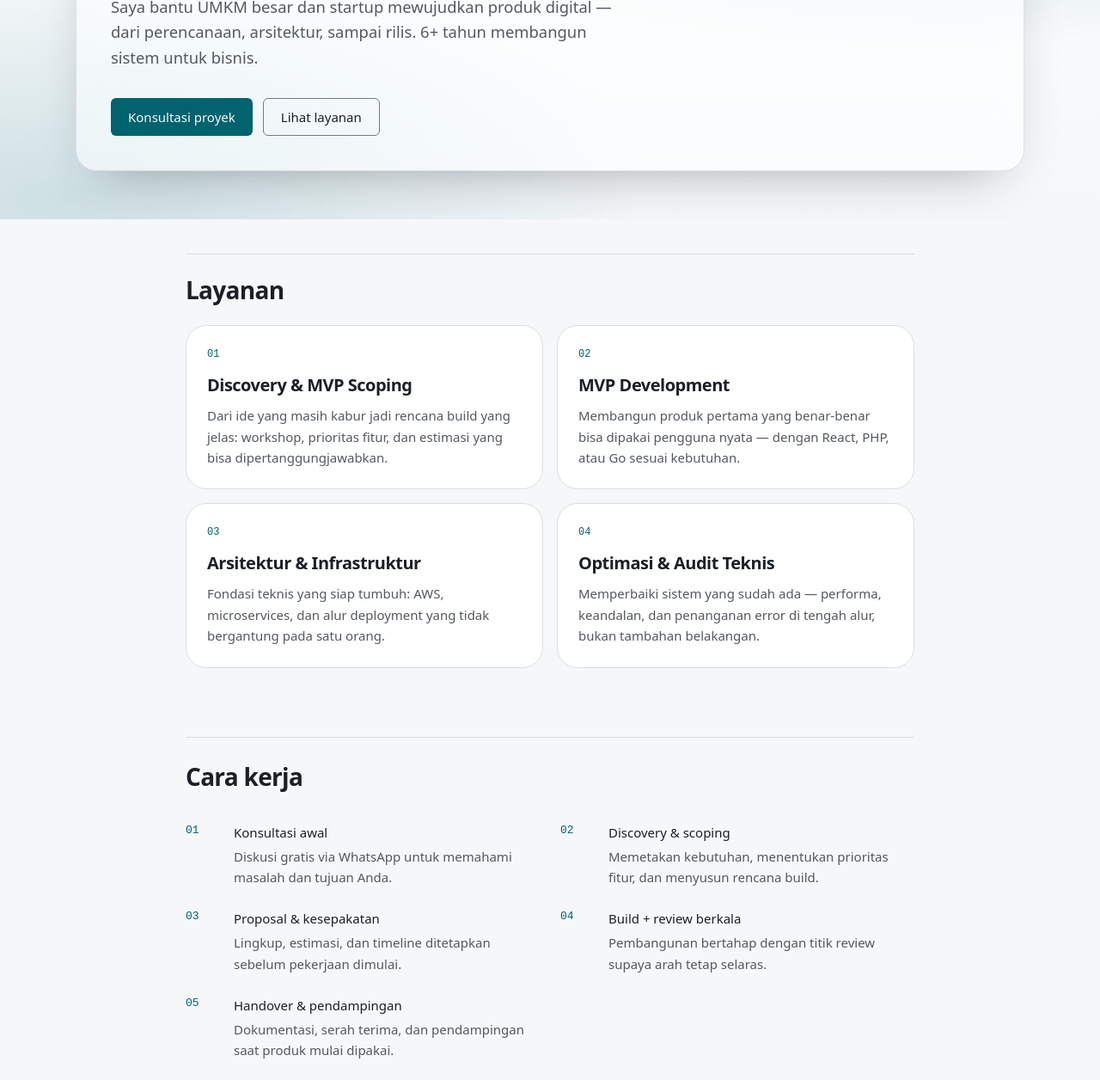
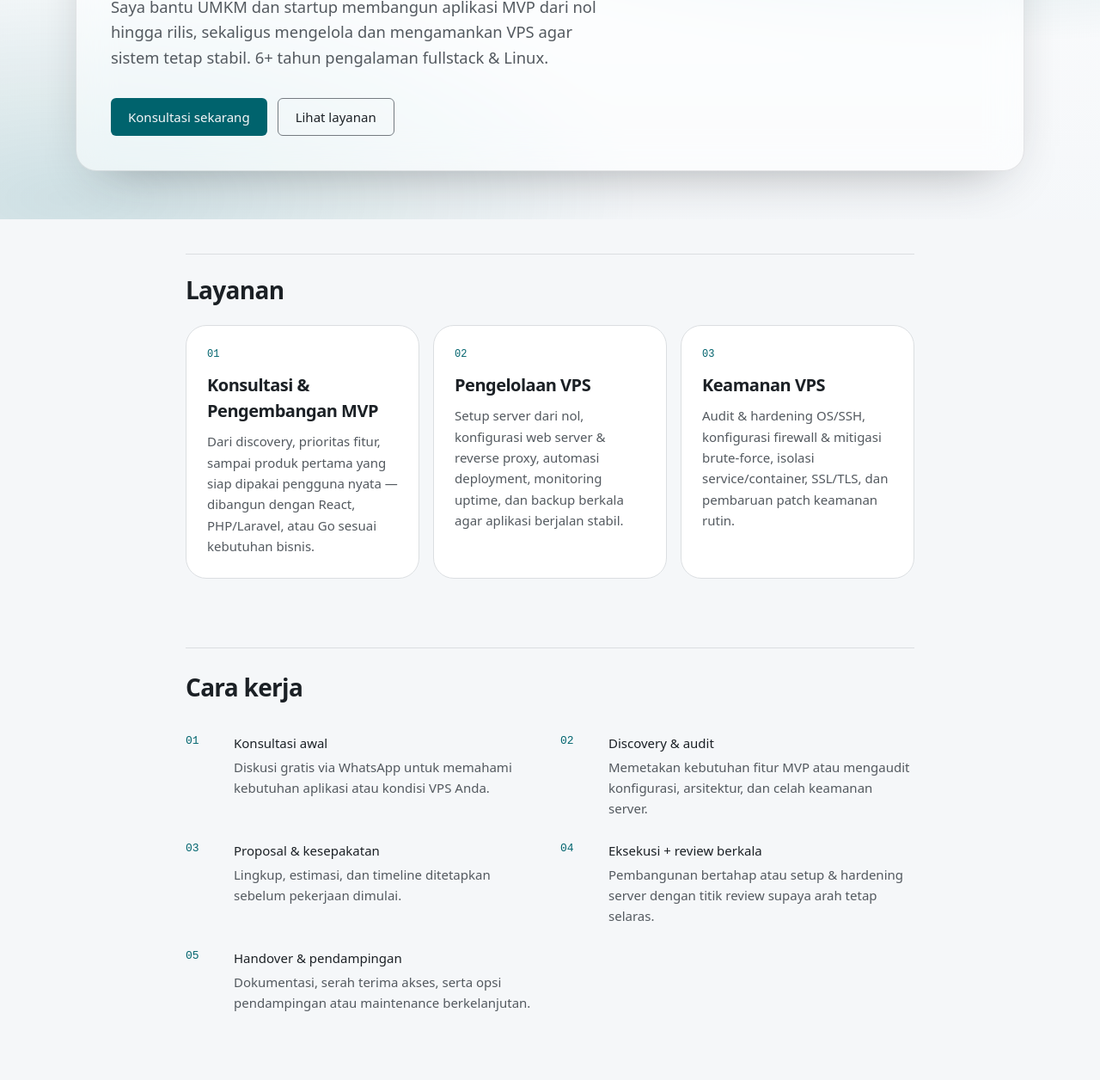
Before and after one commit to ajikamaludin-dev/ajikamaludin-dev.github.io, an Astro site: page / in a window 1280 px wide. Shown: the part 434-1690 px from the top of the page at 86% size. Built offline with nearby package versions, Linux system fonts and the light colour scheme; Astro itself is replaced by a stand-in of ours.

Commit message:
chore: update consulting copy to include VPS services
- Reposition services around MVP development, VPS management, and VPS
  security.
- Update role, page metadata, and CTA copy across profile, layout, home,
  and about pages.
- Adjust service grid to three columns at wider container sizes.

```diff
--- a/src/data/consulting.ts
+++ b/src/data/consulting.ts
@@ -15,64 +15,62 @@ export interface ProcessStep {
 }
 
 export const consultingCopy = {
-  eyebrow: "Konsultan MVP & Pengembang Aplikasi",
-  headline: "Dari ide bisnis jadi aplikasi yang bisa dipakai.",
+  eyebrow: "Konsultan MVP & Infrastruktur VPS",
+  headline: "Dari ide aplikasi sampai server yang aman.",
   subheadline:
-    "Saya bantu UMKM besar dan startup mewujudkan produk digital — dari perencanaan, " +
-    "arsitektur, sampai rilis. 6+ tahun membangun sistem untuk bisnis.",
-  ctaPrimary: "Konsultasi proyek",
+    "Saya bantu UMKM dan startup membangun aplikasi MVP dari nol hingga rilis, " +
+    "sekaligus mengelola dan mengamankan VPS agar sistem tetap stabil. 6+ tahun pengalaman fullstack & Linux.",
+  ctaPrimary: "Konsultasi sekarang",
   ctaSecondary: "Lihat layanan",
-  consultationMessage: "Halo, saya ingin konsultasi proyek aplikasi. Bisa kita diskusi?",
+  consultationMessage:
+    "Halo, saya ingin konsultasi terkait pengembangan aplikasi MVP / pengelolaan & keamanan VPS. Bisa kita diskusi?",
 } as const;
 
 export const services: Service[] = [
   {
-    title: "Discovery & MVP Scoping",
+    title: "Konsultasi & Pengembangan MVP",
     description:
-      "Dari ide yang masih kabur jadi rencana build yang jelas: workshop, prioritas fitur, " +
-      "dan estimasi yang bisa dipertanggungjawabkan.",
+      "Dari discovery, prioritas fitur, sampai produk pertama yang siap dipakai pengguna nyata — " +
+      "dibangun dengan React, PHP/Laravel, atau Go sesuai kebutuhan bisnis.",
   },
   {
-    title: "MVP Development",
+    title: "Pengelolaan VPS",
     description:
-      "Membangun produk pertama yang benar-benar bisa dipakai pengguna nyata — dengan " +
-      "React, PHP, atau Go sesuai kebutuhan.",
+      "Setup server dari nol, konfigurasi web server & reverse proxy, automasi deployment, " +
+      "monitoring uptime, dan backup berkala agar aplikasi berjalan stabil.",
   },
   {
-    title: "Arsitektur & Infrastruktur",
+    title: "Keamanan VPS",
     description:
-      "Fondasi teknis yang siap tumbuh: AWS, microservices, dan alur deployment yang " +
-      "tidak bergantung pada satu orang.",
-  },
-  {
-    title: "Optimasi & Audit Teknis",
-    description:
-      "Memperbaiki sistem yang sudah ada — performa, keandalan, dan penanganan error di " +
-      "tengah alur, bukan tambahan belakangan.",
+      "Audit & hardening OS/SSH, konfigurasi firewall & mitigasi brute-force, isolasi " +
+      "service/container, SSL/TLS, dan pembaruan patch keamanan rutin.",
   },
 ];
 
 export const processSteps: ProcessStep[] = [
   {
     title: "Konsultasi awal",
-    description: "Diskusi gratis via WhatsApp untuk memahami masalah dan tujuan Anda.",
+    description: "Diskusi gratis via WhatsApp untuk memahami kebutuhan aplikasi atau kondisi VPS Anda.",
   },
   {
-    title: "Discovery & scoping",
-    description: "Memetakan kebutuhan, menentukan prioritas fitur, dan menyusun rencana build.",
+    title: "Discovery & audit",
+    description:
+      "Memetakan kebutuhan fitur MVP atau mengaudit konfigurasi, arsitektur, dan celah keamanan server.",
   },
   {
     title: "Proposal & kesepakatan",
     description: "Lingkup, estimasi, dan timeline ditetapkan sebelum pekerjaan dimulai.",
   },
   {
-    title: "Build + review berkala",
-    description: "Pembangunan bertahap dengan titik review supaya arah tetap selaras.",
+    title: "Eksekusi + review berkala",
+    description:
+      "Pembangunan bertahap atau setup & hardening server dengan titik review supaya arah tetap selaras.",
   },
   {
     title: "Handover & pendampingan",
-    description: "Dokumentasi, serah terima, dan pendampingan saat produk mulai dipakai.",
+    description:
+      "Dokumentasi, serah terima akses, serta opsi pendampingan atau maintenance berkelanjutan.",
   },
 ];
 
-export const engagementModel = "Project-based MVP & retainer konsultasi.";
+export const engagementModel = "Project-based (MVP & setup/audit VPS) atau retainer bulanan.";
--- a/src/data/profile.ts
+++ b/src/data/profile.ts
@@ -7,7 +7,7 @@ import { consultingCopy } from "./consulting.ts";
  */
 export const profile = {
   name: "Aji Kamaludin",
-  role: "Konsultan MVP & Pengembang Aplikasi",
+  role: "Konsultan MVP, Pengembang Aplikasi & Infrastruktur VPS",
   location: "Klaten, Indonesia",
   site: "https://ajikamaludin.id",
   /** Bukan placeholder — avatar ini memang dipakai sebagaimana adanya. */
--- a/src/layouts/BaseLayout.astro
+++ b/src/layouts/BaseLayout.astro
@@ -14,9 +14,9 @@ interface Props {
 }
 
 const {
-  title = "Aji Kamaludin — Konsultan MVP & Pengembang Aplikasi",
+  title = "Aji Kamaludin — Konsultan MVP, Pengembang Aplikasi & Infrastruktur VPS",
   // Default ini adalah pengaman, bukan konten. Setiap halaman seharusnya mengisi sendiri.
-  description = "Konsultan MVP dan pengembang aplikasi untuk UMKM & startup — dari perencanaan, arsitektur, sampai rilis.",
+  description = "Konsultan MVP, pengembang aplikasi, serta jasa pengelolaan dan keamanan VPS untuk UMKM & startup — dari perencanaan, rilis, hingga server aman.",
   ogImage = "/og/default.jpg",
   ogType = "website",
 } = Astro.props;
--- a/src/pages/about.astro
+++ b/src/pages/about.astro
@@ -21,7 +21,7 @@ const sections = [
 
 <BaseLayout
   title={`Tentang ${profile.name} — ${profile.role}`}
-  description="Latar belakang dan keahlian Aji Kamaludin — konsultan MVP dan pengembang aplikasi untuk UMKM & startup di Klaten, Indonesia."
+  description="Latar belakang dan keahlian Aji Kamaludin — konsultan MVP, pengembang aplikasi, serta pengelolaan dan keamanan VPS untuk UMKM & startup di Klaten, Indonesia."
 >
   <header class="grid gap-8 sm:grid-cols-[1fr_auto] sm:items-start sm:gap-12">
     <div class="max-w-[65ch]">
--- a/src/pages/index.astro
+++ b/src/pages/index.astro
@@ -35,8 +35,8 @@ const karyaProjects = allProjects.filter((p) => !excludedFromKarya.has(p.id));
 ---
 
 <BaseLayout
-  title="Konsultan MVP & Pengembang Aplikasi untuk UMKM & Startup — Aji Kamaludin"
-  description="Konsultan MVP & pengembang aplikasi untuk UMKM dan startup — dari discovery sampai rilis. Juga pembuat Dotkasir, kasir Android gratis untuk warung."
+  title="Konsultan MVP, Pengembang Aplikasi & Jasa VPS — Aji Kamaludin"
+  description="Konsultan MVP & pengembang aplikasi untuk UMKM dan startup, serta jasa pengelolaan dan keamanan VPS. Juga pembuat Dotkasir, kasir Android gratis untuk warung."
 >
   <section class="relative isolate -mt-14 left-1/2 w-screen -translate-x-1/2 overflow-hidden sm:-mt-16">
     <div class="hero-gradient absolute inset-0" aria-hidden="true"></div>
@@ -86,7 +86,7 @@ const karyaProjects = allProjects.filter((p) => !excludedFromKarya.has(p.id));
     >
       Layanan
     </h2>
-    <div class="mt-5 grid grid-cols-1 gap-4 @md:grid-cols-2">
+    <div class="mt-5 grid grid-cols-1 gap-4 @2xl:grid-cols-3">
       {
         services.map((s, i) => (
           <article class="rounded-3xl border border-border-subtle bg-surface-raised p-6">
@@ -305,7 +305,7 @@ const karyaProjects = allProjects.filter((p) => !excludedFromKarya.has(p.id));
   <section class="mt-20" aria-labelledby="pengalaman">
     <div class="flex items-baseline justify-between gap-4 border-t border-border-subtle pt-6">
       <h2 id="pengalaman" class="text-[clamp(1.35rem,2.5vw,1.75rem)] font-semibold tracking-tight">
-        Pengalaman & klien
+        Pengalaman
       </h2>
       <a
         href="/about/#pengalaman"
@@ -380,11 +380,11 @@ const karyaProjects = allProjects.filter((p) => !excludedFromKarya.has(p.id));
         id="h-cta"
         class="text-[clamp(1.5rem,3.5vw,2.25rem)] font-semibold tracking-tight text-balance"
       >
-        Ada ide aplikasi? Mari diskusi.
+        Ada ide aplikasi atau butuh kelola VPS? Mari diskusi.
       </h2>
       <p class="mt-3 max-w-[56ch] text-[15px] leading-relaxed text-fg-muted">
-        Konsultasi awal gratis — ceritakan masalah bisnis Anda, lalu kita lihat apa yang bisa
-        dibangun bersama. Model kerja: {engagementModel}
+        Konsultasi awal gratis — ceritakan kebutuhan produk atau kondisi server Anda, lalu kita
+        lihat solusi terbaiknya. Model kerja: {engagementModel}
       </p>
       <a
         href={consultationUrl}
```
